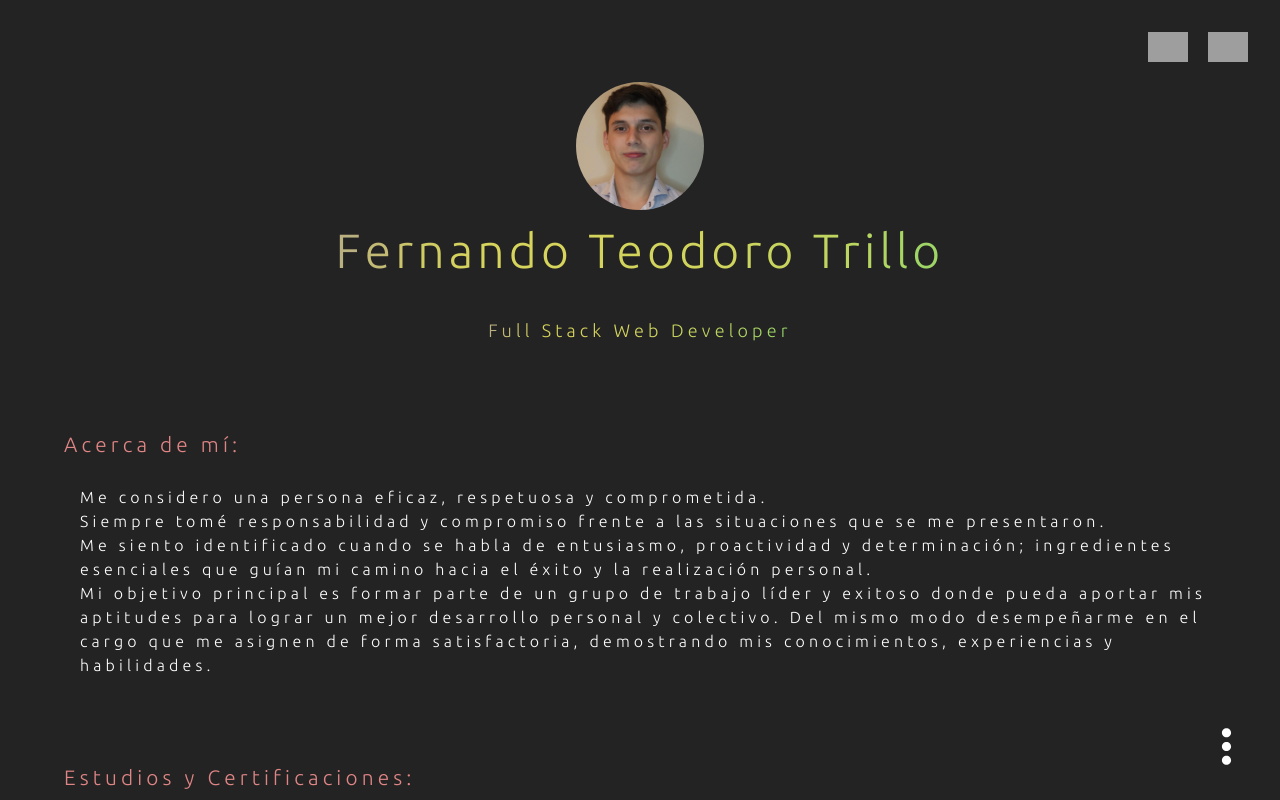
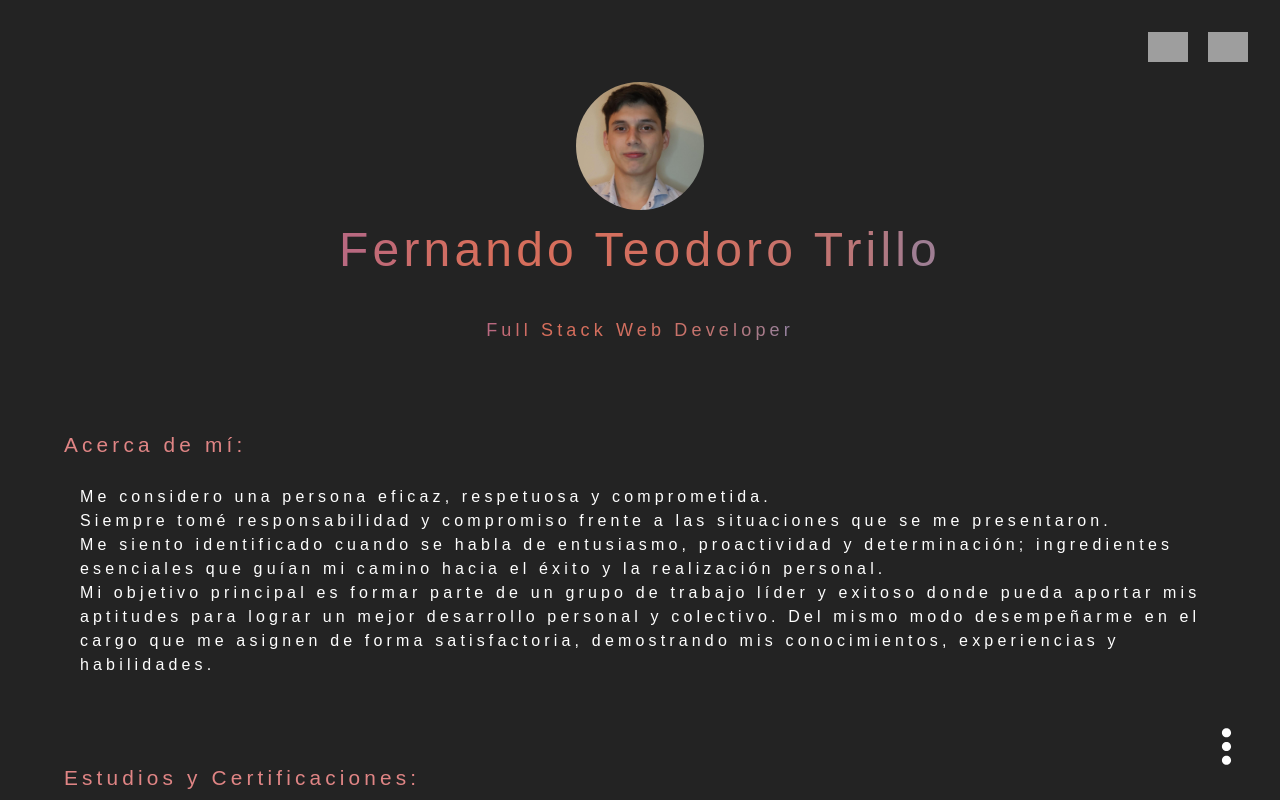
Before and after one commit to FeerTT/portfolio, a Next.js app: page / in a window 1280 px wide. Shown: the top 800 px of the page. Built offline with nearby package versions, Linux system fonts and the light colour scheme; grey boxes are pictures that could not be loaded.

Commit message:
Cambio de tipografía de Ubuntu a Arial

```diff
--- a/src/styles/animation.scss
+++ b/src/styles/animation.scss
@@ -53,7 +53,7 @@
  body {
    background-color: #1a1a1a;
    color: #fefefe;
-   font-family: "Ubuntu";
+   font-family: "Arial";
 
    letter-spacing: 0.2em;
    font-size: 1.3em;
```
